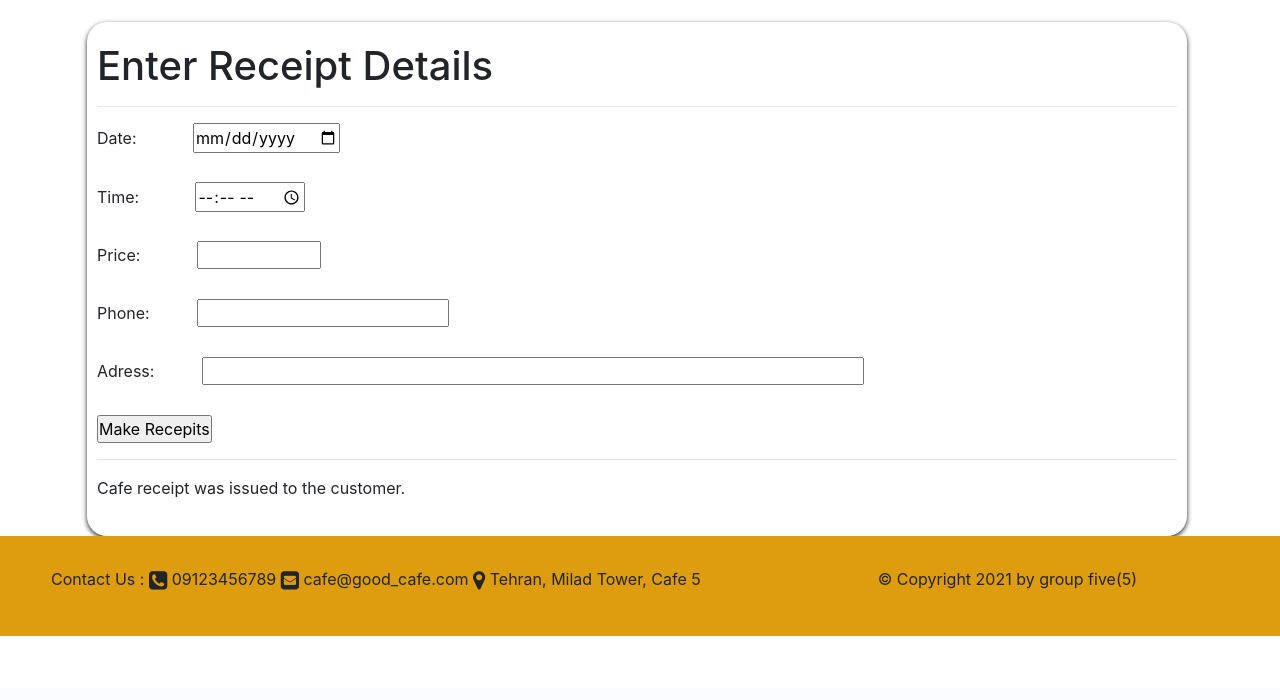
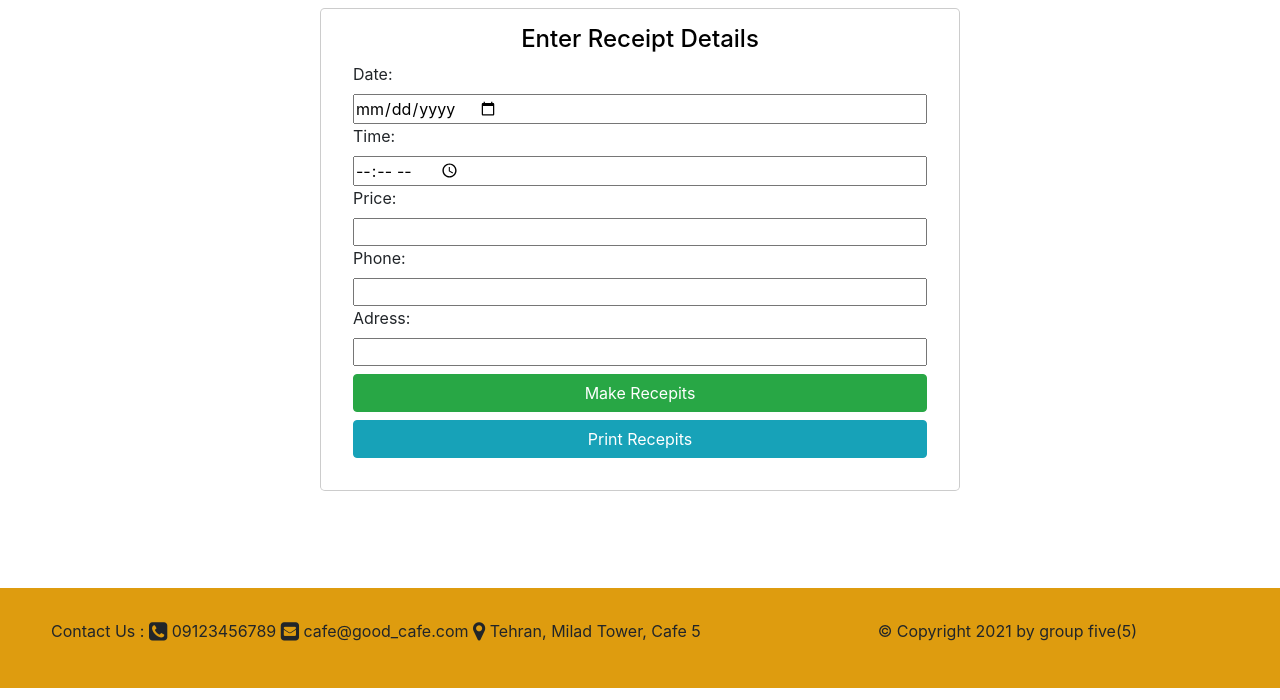
Before and after one commit to sepehr-ahmadi/django_test_project, a Flask app: page /receipts in a window 1280 px wide. Shown: the part 112-812 px from the top of the page. Before the commit the page ends 748 px from the top, so only its background shows below. Run offline with Flask 2, Linux system fonts and the light colour scheme; some libraries are stand-ins or nearby versions.

Commit message:
update more...

```diff
--- a/static/receipts.css
+++ b/static/receipts.css
@@ -1,17 +1,12 @@
-        .wapper{
-            max-width: 1100px;
-            margin: auto 2px;
-            position: relative;
-            padding: 20px 10px;
+@media (min-width: 640px) {
+    #modal-receipt {
 
-        }
-        .bg-withe{
-            background-color: white!important;
+        max-width: 50vw;
+    }
+}
 
-        }
-        .select-shadow{
-            box-shadow: 0 2px 5px 0;
-        }
-        .radious{
-            border-radius: 20px;
-        }
+@media (max-width: 640px) {
+    #modal-receipt {
+        max-width: 80vw;
+    }
+}
--- a/templates/cashier_dashboard.html
+++ b/templates/cashier_dashboard.html
@@ -50,7 +50,7 @@
                     </div>
                     <div id="receipts" class="collapse " data-parent="#side-panel">
                         <div class="list-group-item">
-                            <button class="btn btn-block btn-light"><a href="#">Receipt</a></button>
+                            <button class="btn btn-block btn-light"><a href="{{ url_for('receipts') }}">Receipt</a></button>
                             <button class="btn btn-block btn-light"><a href="#">Paid Receipts</a></button>
                             <button class="btn btn-block btn-light"><a href="#">Archive</a></button>
 
--- a/templates/login.html
+++ b/templates/login.html
@@ -26,7 +26,7 @@
         <div class="modal-content m-auto bg-light" id="login-modal"
              style="display: block;">
 
-            {#        <span onclick="document.getElementById('login-modal').style.display='none'" class="close" title="Close Modal">X</span>#}
+
             <form class="form-group text-left p-3" action="{{ url_for('login') }}" method="post"
                   style="min-height: 45vh">
                 <h4 style="text-align: center">Login</h4><br>
--- a/templates/receipts.html
+++ b/templates/receipts.html
@@ -3,44 +3,42 @@
 {% block css %}
     <meta name="viewport" content="width=device-width, initial-scale=1">
     <link href="{{ url_for("static",filename="receipts.css") }}" rel="stylesheet">
+
 {% endblock %}
 
 {% block content %}
-<div class="container" >
-  <div  style="width: 100%;padding-top: 2%;" >
-        <div class="wapper bg-withe select-shadow radious">
+    <div class="container-fluid" style="min-height: 75vh">
+        <div class="row pt-2 text-center m-auto" id="modal-receipt">
+            <div class="modal-content bg-withe m-auto p-3">
 
-            <h1>Enter Receipt Details</h1>
-            <hr>
-
-            <form >
-
-                <label for="date">Date:</label>
-                <input type="date" id="date" name="date"  style="margin-left: 4.8%"><br><br>
-
-                <label for="time">Time:</label>
-                <input type="time" id="time" name="time" size="100"  style="margin-left: 4.8%"><br><br>
-
-                <label for="price">Price:</label>
-                <input type="number" id="price" name="price"  min="10000" max="100000" style="margin-left: 4.8%"><br><br>
-
-                <label for="tel">Phone:</label>
-                <input type="tel" id="tel" name="tel" style="margin-left: 4%"><br><br>
+                <h4 class="text-center">Enter Receipt Details</h4>
 
 
-                <label for="text1">Adress:</label>
-                <input type="text" id="text1" name="text" size="60" style="margin-left: 4%"><br><br>
+                <form class="form-group text-left pl-3 pr-3 pb-0" action="{{ url_for('receipts') }}" method="post">
+
+                    <label for="date">Date:</label><br>
+                    <input class="input-group" type="date" id="date" name="date" required>
+
+                    <label for="time">Time:</label><br>
+                    <input class="input-group" type="time" id="time" name="time" required>
+
+                    <label for="price">Price:</label><br>
+                    <input class="input-group" type="number" id="price" name="price" min="10000" max="100000" required>
+
+                    <label for="tel">Phone:</label><br>
+                    <input class="input-group" type="tel" id="tel" name="tel" required>
 
 
+                    <label for="text1">Adress:</label><br>
+                    <input class="input-group" type="text" id="text1" name="text" required>
+
+                    <input class="btn btn-block btn-success mt-2" type="submit" value="Make Recepits">
+                    <button class="btn btn-block btn-info mt-2" type="submit"><a href="{{ url_for('receipts_print') }}" style="color: white">Print Recepits</a></button>
+
+                </form>
 
 
-                <input type="submit" value="Make Recepits">
-                <hr>
-            </form>
-
-<p>Cafe receipt was issued to the customer.</p>
-
+            </div>
         </div>
     </div>
-</div>
 {% endblock %}
```
